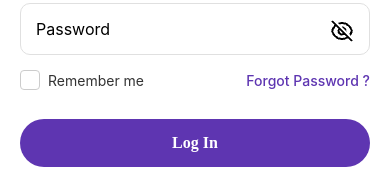
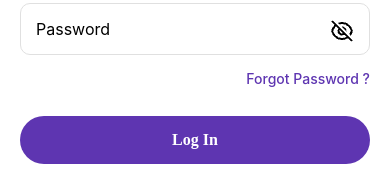
Before and after one commit to jayrathod-solutelabs/MyTodoList, a React Native app: screen /Login in a window 390 px wide. Shown: the part 420-589 px from the top of the page. Built offline with nearby package versions, Linux system fonts and the light colour scheme.

Commit message:
implement the sessions in this app

```diff
--- a/App.tsx
+++ b/App.tsx
@@ -1,30 +1,43 @@
 import { StatusBar } from 'expo-status-bar';
-import { StyleSheet, Text, View } from 'react-native';
+import { StyleSheet, Text, View, ActivityIndicator } from 'react-native';
 import { NavigationContainer } from '@react-navigation/native';
 import StackNavigation from './src/Navigation/StackNavigation';
-import { Provider, useSelector } from 'react-redux';
+import { Provider, useDispatch, useSelector } from 'react-redux';
 import { store } from './store';
 import { useEffect, useState } from 'react';
 import { createStackNavigator } from '@react-navigation/stack';
 import { RootStackParamList } from './src/Navigation/StackNavigation';
+import { initializeAuth, selectIsAuthenticated } from './src/Screen/AuthSlice';
+import { AppDispatch } from './store';
 
 // Auth-aware navigator component
 const AppNavigator = () => {
   const [isInitialized, setIsInitialized] = useState(false);
+  const dispatch = useDispatch<AppDispatch>();
+  const isAuthenticated = useSelector(selectIsAuthenticated);
+
+  // Initialize auth state from storage
+  useEffect(() => {
+    const init = async () => {
+      await dispatch(initializeAuth());
+      setIsInitialized(true);
+    };
+
+    init();
+  }, [dispatch]);
+
+  if (!isInitialized) {
+    return (
+      <View style={styles.loadingContainer}>
+        <ActivityIndicator size="large" color="#5E35B1" />
+      </View>
+    );
+  }
 
   // Select initial route based on auth state
   const getInitialRouteName = () => {
-    const authState = store.getState().auth;
-    return authState.isAuthenticated ? 'Home' : 'Login';
+    return isAuthenticated ? 'Home' : 'Login';
   };
-
-  useEffect(() => {
-    setIsInitialized(true);
-  }, []);
-
-  if (!isInitialized) {
-    return null; // Or a loading indicator
-  }
 
   return (
     <NavigationContainer>
@@ -42,10 +55,9 @@ export default function App() {
 }
 
 const styles = StyleSheet.create({
-  container: {
+  loadingContainer: {
     flex: 1,
-    backgroundColor: '#fff',
+    justifyContent: 'center',
     alignItems: 'center',
-    justifyContent: 'center',
   },
 });
--- a/package.json
+++ b/package.json
@@ -9,6 +9,7 @@
     "web": "expo start --web"
   },
   "dependencies": {
+    "@react-native-async-storage/async-storage": "^2.1.2",
     "@react-native-community/datetimepicker": "8.2.0",
     "@react-navigation/stack": "^7.1.2",
     "@reduxjs/toolkit": "^2.6.1",
--- a/src/Screen/AuthSlice.tsx
+++ b/src/Screen/AuthSlice.tsx
@@ -3,6 +3,10 @@ import { API_METHODS } from '../api/apiMethods';
 import { REGISTER_ENDPOINT, LOGIN_ENDPOINT } from '../api/endpoints';
 import { apiRequest } from '../api/apiManager';
 import { RootState } from '../../store';
+import AsyncStorage from '@react-native-async-storage/async-storage';
+
+// Storage keys
+const USER_STORAGE_KEY = '@user_data';
 
 // Types
 export interface User {
@@ -37,6 +41,33 @@ const initialState: AuthState = {
   isAuthenticated: false,
 };
 
+// Helper functions for AsyncStorage
+export const saveUserToStorage = async (user: User) => {
+  try {
+    await AsyncStorage.setItem(USER_STORAGE_KEY, JSON.stringify(user));
+  } catch (error) {
+    console.error('Error saving user to storage:', error);
+  }
+};
+
+export const removeUserFromStorage = async () => {
+  try {
+    await AsyncStorage.removeItem(USER_STORAGE_KEY);
+  } catch (error) {
+    console.error('Error removing user from storage:', error);
+  }
+};
+
+export const getUserFromStorage = async (): Promise<User | null> => {
+  try {
+    const userData = await AsyncStorage.getItem(USER_STORAGE_KEY);
+    return userData ? JSON.parse(userData) : null;
+  } catch (error) {
+    console.error('Error getting user from storage:', error);
+    return null;
+  }
+};
+
 // Async thunks
 export const register = createAsyncThunk(
   "auth/register",
@@ -47,6 +78,8 @@ export const register = createAsyncThunk(
         REGISTER_ENDPOINT,
         userData
       );
+      // Save user data to storage
+      await saveUserToStorage(response);
       return response;
     } catch (error: any) {
       console.error("Failed to register:", error);
@@ -62,12 +95,30 @@ export const login = createAsyncThunk(
       const response = await apiRequest<User>(
         API_METHODS.POST,
         LOGIN_ENDPOINT,
-        credentials
+        credentials as any // Type assertion to bypass type checking for API request
       );
+
+      // Save user data to storage
+      await saveUserToStorage(response);
+
       return response;
     } catch (error: any) {
       console.error("Failed to login:", error);
       return rejectWithValue(error.response?.data?.message || "Login failed");
+    }
+  }
+);
+
+// Initialize auth state from storage
+export const initializeAuth = createAsyncThunk(
+  "auth/initialize",
+  async () => {
+    try {
+      const user = await getUserFromStorage();
+      return user;
+    } catch (error) {
+      console.error("Failed to initialize auth:", error);
+      return null;
     }
   }
 );
@@ -81,6 +132,8 @@ const authSlice = createSlice({
       state.user = null;
       state.isAuthenticated = false;
       state.error = null;
+      // Remove user data from storage
+      removeUserFromStorage();
     },
     clearError: (state) => {
       state.error = null;
@@ -115,6 +168,13 @@ const authSlice = createSlice({
       .addCase(login.rejected, (state, action) => {
         state.loading = false;
         state.error = action.payload as string;
+      })
+      // Initialize
+      .addCase(initializeAuth.fulfilled, (state, action) => {
+        if (action.payload) {
+          state.user = action.payload;
+          state.isAuthenticated = true;
+        }
       });
   },
 });
--- a/src/Screen/HomeScreen.tsx
+++ b/src/Screen/HomeScreen.tsx
@@ -69,14 +69,14 @@ const HomeScreen = () => {
             <View style={styles.backgroundImage}>
                 <Image source={logoImg} style={styles.backgroundImage} />
                 <View style={styles.textContainer}>
-
-                <TouchableOpacity
-                            style={styles.logoutButton}
-                            onPress={handleLogout}>
-                            <Text style={styles.logoutText}>Logout</Text>
-                        </TouchableOpacity>
+                    <TouchableOpacity
+                        style={styles.logoutButton}
+                        onPress={handleLogout}>
+                        <Text style={styles.logoutText}>Logout</Text>
+                    </TouchableOpacity>
 
                     <Text style={[styles.DateTimeText, {fontWeight: 'bold'}]}>Hello, {getUserFirstName()}</Text>
+                    <Text style={styles.userEmailText}>{user?.email}</Text>
                     <Text style={styles.DateTimeText}>{getFormattedDate()}</Text>
                     <Text style={styles.headerText}>My Todo List</Text>
                 </View>
@@ -231,4 +231,11 @@ const styles = StyleSheet.create({
         fontSize: 14,
         fontFamily: 'Inter-Medium',
     },
+    userEmailText: {
+        fontSize: 14,
+        color: 'white',
+        opacity: 0.8,
+        marginTop: 2,
+        fontFamily: 'Inter-Regular'
+    },
 });
--- a/src/Screen/LoginScreen.tsx
+++ b/src/Screen/LoginScreen.tsx
@@ -19,15 +19,12 @@ import { useState } from "react";
 import { useDispatch, useSelector } from "react-redux";
 import { AppDispatch, RootState } from "../../store";
 import { login, LoginRequest } from "./AuthSlice";
-const CheckmarkImage = require("../assets/checkmark.png");
-
 
 type NavigationProp = NativeStackNavigationProp<RootStackParamList>;
 
 const LoginScreen = () => {
   const navigation = useNavigation<NavigationProp>();
   const dispatch = useDispatch<AppDispatch>();
-  const [rememberMe, setRememberMe] = useState(false);
 
   // State for form fields
   const [email, setEmail] = useState("");
@@ -132,21 +129,8 @@ const LoginScreen = () => {
         {/* Error message */}
         {error && <Text style={styles.errorText}>{error}</Text>}
 
-        {/* Remember Me and Forgot Password */}
-        <View style={styles.rememberContainer}>
-          <TouchableOpacity
-            style={styles.rememberMeButton}
-            onPress={() => setRememberMe(!rememberMe)}>
-            <View style={[styles.checkbox, rememberMe && styles.checkboxChecked]}>
-              {rememberMe ? (
-                <Image source={CheckmarkImage} style={styles.checkmarkImage} />
-              ) : (
-                <View style={{ minWidth: 20, minHeight: 20 }} />
-              )}
-            </View>
-            <Text style={styles.rememberMeText}>Remember me</Text>
-          </TouchableOpacity>
-
+        {/* Forgot Password */}
+        <View style={styles.forgotPasswordContainer}>
           <TouchableOpacity onPress={() => {}}>
             <Text style={styles.forgotPasswordText}>Forgot Password ?</Text>
           </TouchableOpacity>
@@ -428,9 +412,9 @@ const styles = StyleSheet.create({
     fontSize: 16,
     fontWeight: "500",
   },
-  rememberContainer: {
+  forgotPasswordContainer: {
     flexDirection: 'row',
-    justifyContent: 'space-between',
+    justifyContent: 'flex-end',
     alignItems: 'center',
     marginBottom: 15,
   },
@@ -444,42 +428,16 @@ const styles = StyleSheet.create({
     borderColor: "#e0e0e0",
     overflow: "hidden",
   },
-  checkmarkImage: {
-    width: 16,
-    height: 16,
-    tintColor: 'white',
-    resizeMode: 'contain',
-},
-  rememberMeButton: {
-    flexDirection: 'row',
-    alignItems: 'center',
-  },
-  checkbox: {
-    width: 20,
-    height: 20,
-    borderRadius: 4,
-    borderWidth: 1,
-    borderColor: '#ccc',
-    marginRight: 8,
-  },
-  checkboxChecked: {
-    backgroundColor: '#5E35B1',
-    borderColor: '#5E35B1',
-  },
-  rememberMeText: {
-    color: '#333',
-    fontSize: 14,
+  errorText: {
+    color: 'red',
+    marginBottom: 10,
+    textAlign: 'center',
   },
   forgotPasswordText: {
     color: '#5E35B1',
     fontSize: 14,
     fontWeight: '500',
   },
-  errorText: {
-    color: 'red',
-    marginBottom: 10,
-    textAlign: 'center',
-  },
 });
 
 export default LoginScreen;
--- a/src/Screen/SignUp.tsx
+++ b/src/Screen/SignUp.tsx
@@ -60,9 +60,9 @@ const SignUp = () => {
       const resultAction = await dispatch(register(userData));
 
       if (register.fulfilled.match(resultAction)) {
-        // Registration successful, navigate to Add Task screen
+        // Registration successful, navigate to Home screen
         Alert.alert("Success", "Account created successfully");
-        navigation.navigate("AddTask");
+        navigation.navigate("Home");
       } else {
         // Show error if registration failed but wasn't caught in the thunk
         Alert.alert("Registration Failed", "Please try again later");
```
Also changed, not shown: 1 other file (tests, documents, lock files or other folders).
